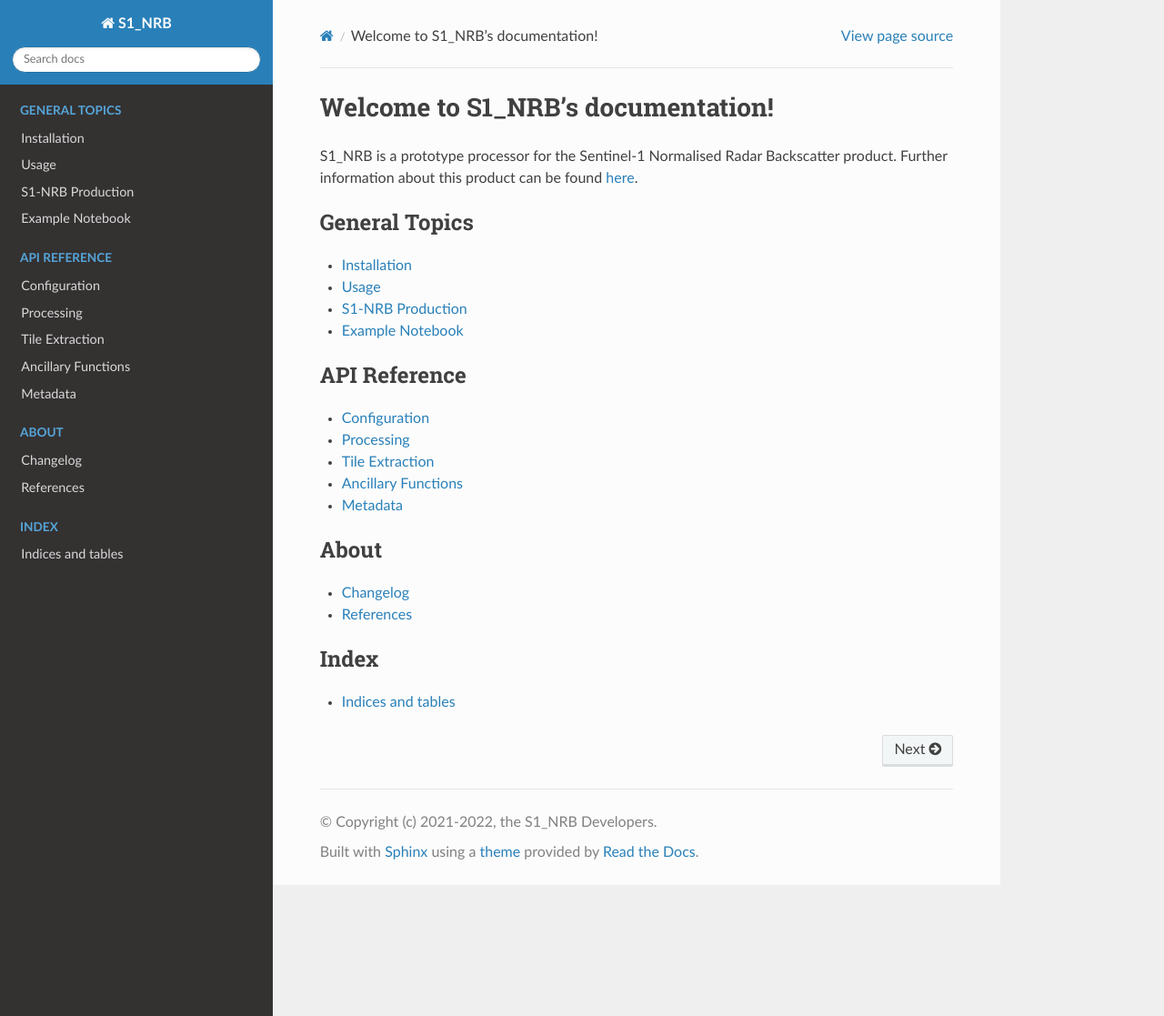
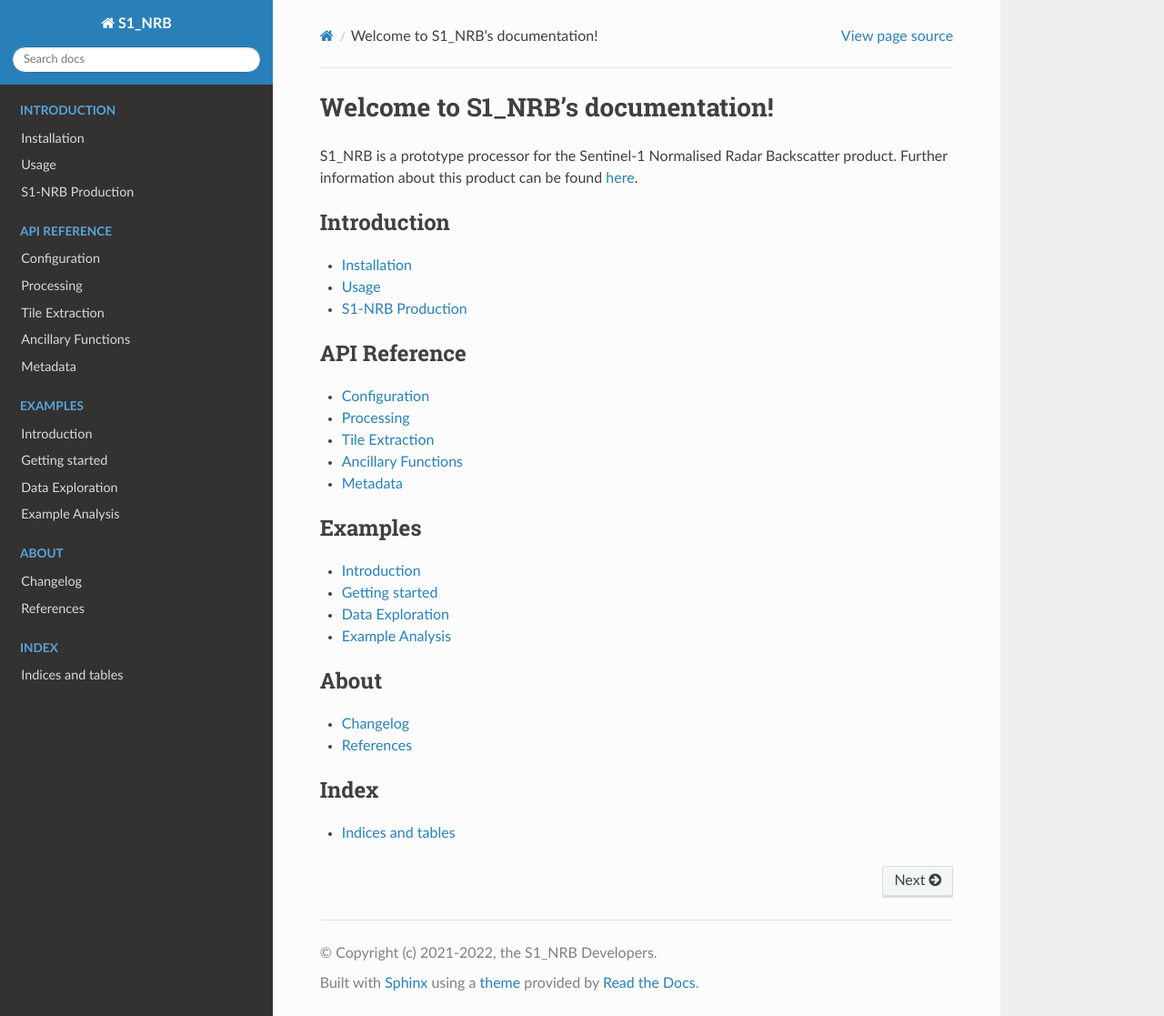
Before and after one commit to SAR-ARD/s1ard, a Sphinx documentation site: the page built from docs/index.rst, in a window 1280 px wide and 1117 px high. Shown: the whole window at 91% size. Built offline with Sphinx 7.4.7 and the Read the Docs theme 2.0.0, drawn with Linux system fonts in a browser that asks for light colours.

Commit message:
[docs] Reorder/rename sections

```diff
--- a/docs/examples/index.rst
+++ b/docs/examples/index.rst
@@ -1,7 +1,6 @@
-Example Notebook
-#################
 
 .. toctree::
+   :caption: On-the-fly S1-NRB data cube
    :maxdepth: 2
 
    nrb_cube
--- a/docs/index.rst
+++ b/docs/index.rst
@@ -6,19 +6,24 @@
 `here <https://sentinel.esa.int/web/sentinel/sentinel-1-ard-normalised-radar-backscatter-nrb-product>`_.
 
 .. toctree::
-   :caption: General Topics
+   :caption: Introduction
    :maxdepth: 1
 
    general/installation
    general/usage
    general/S1_NRB
-   examples/index
 
 .. toctree::
    :caption: API Reference
    :maxdepth: 1
 
    api
+
+.. toctree::
+   :caption: Examples
+   :maxdepth: 1
+
+   examples/index
 
 .. toctree::
    :caption: About
```
